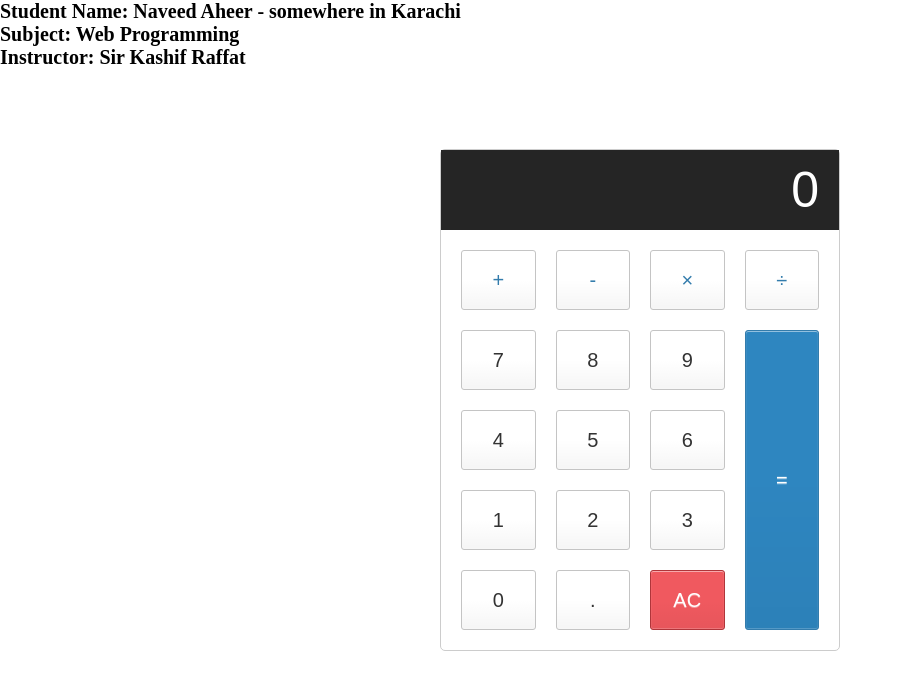
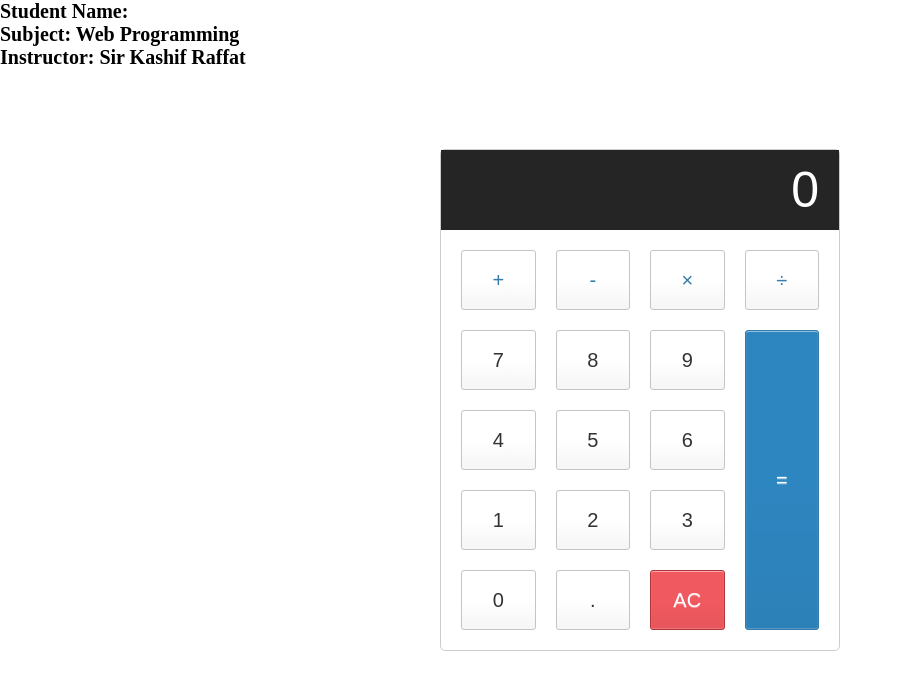
Before and after one commit to naveedaheer/calculator-with-spoken-digits, an Angular app: page / in a window 1280 px wide. Shown: the top 690 px of the page, without its empty margins (0-903 px from the left). Built offline with nearby package versions, Linux system fonts and the light colour scheme.

Commit message:
Updated bio section

```diff
--- a/src/app/app.component.html
+++ b/src/app/app.component.html
@@ -1 +1,7 @@
+<div>
+    <h1>Student Name: </h1>
+  <h1>Subject: Web Programming</h1>
+  <h1>Instructor: Sir Kashif Raffat</h1>
+  </div>
+
 <app-calculator></app-calculator>
--- a/src/app/calculator/calculator.component.html
+++ b/src/app/calculator/calculator.component.html
@@ -32,8 +32,3 @@
 
   </div>
 </div>
-<div>
-  <h1>Student Name: Naveed Aheer - somewhere in Karachi</h1>
-<h1>Subject: Web Programming</h1>
-<h1>Instructor: Sir Kashif Raffat</h1>
-</div>
```
